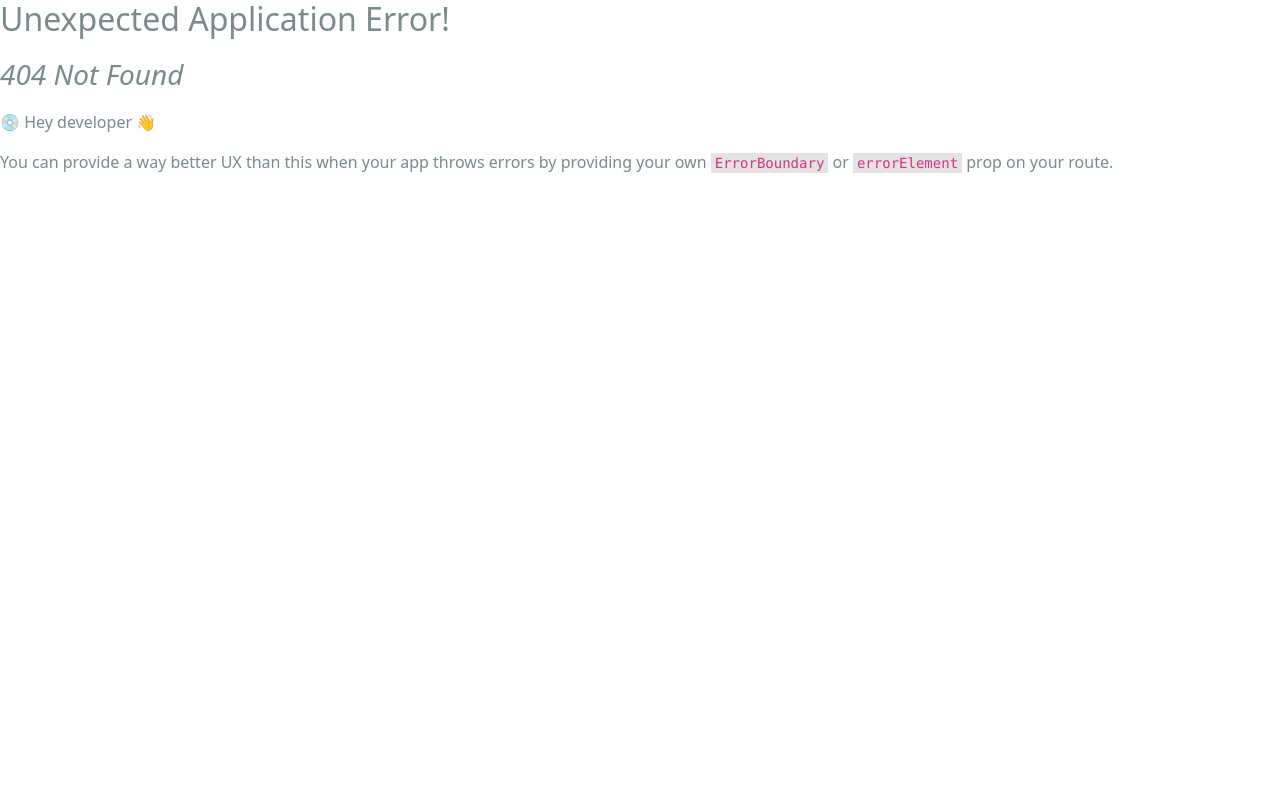
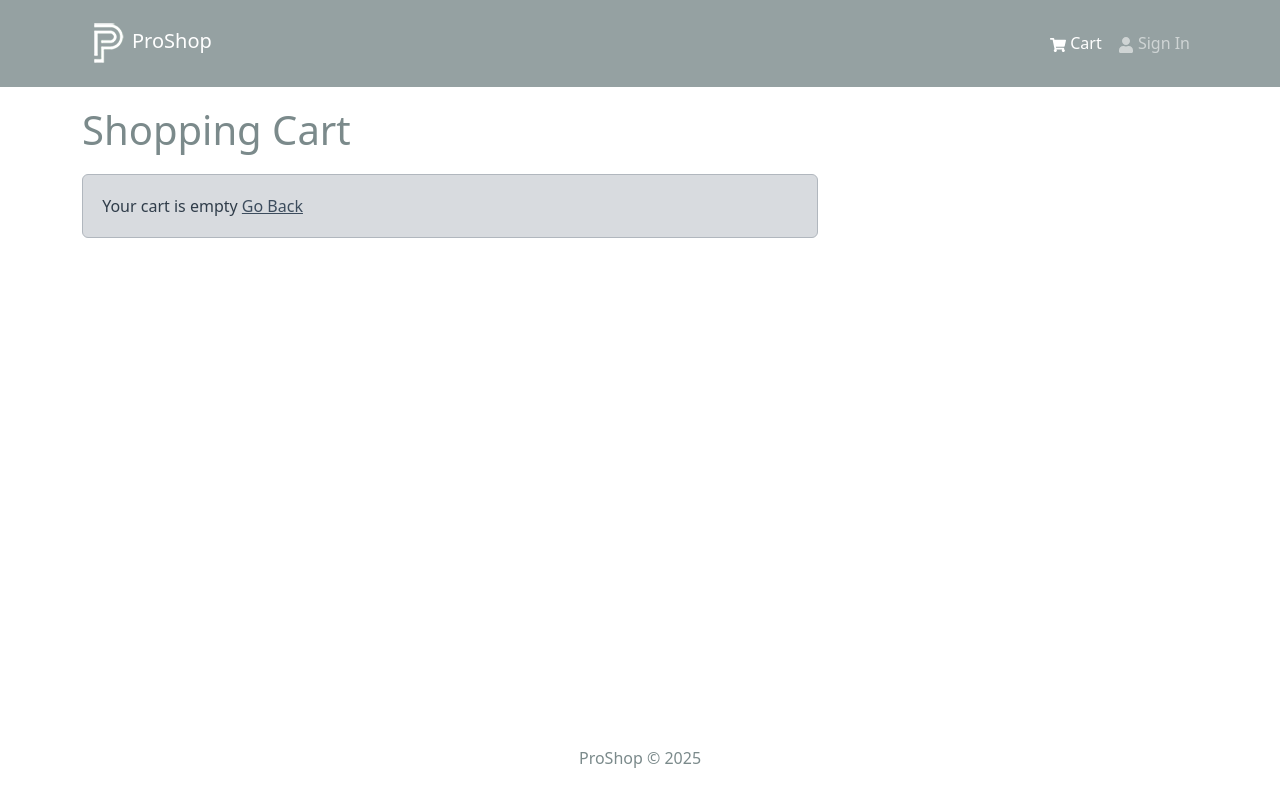
Before and after one commit to heyvishusri/proshop-v2, a React app in the folder frontend/: page /cart in a window 1280 px wide. Before the commit this address had no page. Shown: the top 802 px of the page. Built offline with nearby package versions, Linux system fonts and the light colour scheme; the HTML template or start-up script is replaced by a standard one.

Commit message:
add to cart ui updating...

```diff
--- a/frontend/src/components/Header.jsx
+++ b/frontend/src/components/Header.jsx
@@ -1,12 +1,16 @@
 import Container from "react-bootstrap/Container";
 import Nav from "react-bootstrap/Nav";
+import Badge from "react-bootstrap/Badge";
 import Navbar from "react-bootstrap/Navbar";
 import NavDropdown from "react-bootstrap/NavDropdown";
 import { FaShoppingCart, FaUser } from "react-icons/fa";
 import { LinkContainer } from "react-router-bootstrap";
+import { useSelector } from "react-redux";
 import logo from "../assets/logo.png";
 
 function CollapsibleExample() {
+  const { cartItems } = useSelector((state) => state.cart);
+  console.log(cartItems);
   return (
     <Navbar
       collapseOnSelect
@@ -30,6 +34,11 @@
             <LinkContainer to="/cart">
               <Nav.Link>
                 <FaShoppingCart /> Cart
+                {cartItems.length > 0 && (
+                  <Badge pill bg="success" style={{ marginLeft: "5px" }}>
+                    {cartItems.reduce((a, c) => a + c.qty, 0)}
+                  </Badge>
+                )}
               </Nav.Link>
             </LinkContainer>
             <LinkContainer to="/login">
--- a/frontend/src/components/Message.jsx
+++ b/frontend/src/components/Message.jsx
@@ -1,7 +1,7 @@
 import React from "react";
 import { Alert } from "react-bootstrap";
 
-const Message = (variant, children) => {
+const Message = ({ variant, children }) => {
   return <Alert variant={variant}>{children}</Alert>;
 };
 
--- a/frontend/src/main.jsx
+++ b/frontend/src/main.jsx
@@ -15,12 +15,14 @@
 import App from "./App.jsx";
 import HomeScreen from "./screens/HomeScreen.jsx";
 import ProductScreen from "./screens/ProductScreen.jsx";
+import CartScreen from "./screens/CartScreen.jsx";
 
 const router = createBrowserRouter(
   createRoutesFromElements(
     <Route path="/" element={<App />}>
       <Route index={true} path="/" element={<HomeScreen />} />
       <Route path="/product/:id" element={<ProductScreen />} />
+      <Route path="/cart" element={<CartScreen />} />
     </Route>
   )
 );
--- /dev/null
+++ b/frontend/src/screens/CartScreen.jsx
@@ -0,0 +1,54 @@
+import React from "react";
+import { Link, useNavigate } from "react-router-dom";
+import { useSelector, useDispatch } from "react-redux";
+import {
+  Row,
+  Col,
+  ListGroup,
+  Image,
+  Form,
+  Button,
+  Card,
+  ListGroupItem,
+} from "react-bootstrap";
+import { FaTrash } from "react-icons/fa";
+import Message from "../components/Message.jsx";
+
+const CartScreen = () => {
+  const navigate = useNavigate();
+  const dispatch = useDispatch();
+  const cart = useSelector((state) => state.cart);
+  const { cartItems } = cart;
+  return (
+    <div>
+      <Row>
+        <Col md={8}>
+          <h1 style={{ marginBottom: "20px" }}>Shopping Cart</h1>
+          {cartItems.length === 0 ? (
+            <Message>
+              Your cart is empty <Link to="/">Go Back</Link>
+            </Message>
+          ) : (
+            <ListGroup variant="flush">
+              {cartItems.map((item) => (
+                <ListGroup.Item key={item._id}>
+                  <Row>
+                    <Col md={2}>
+                      <Image src={item.image} alt={item.name} fluid rounded />
+                    </Col>
+                    <Col md={3}>
+                      <Link to={`/product/${item._id}`}>{item.name}</Link>
+                    </Col>
+                    <Col md={2}>${item.price}</Col>
+                  </Row>
+                </ListGroup.Item>
+              ))}
+            </ListGroup>
+          )}
+        </Col>
+      </Row>
+    </div>
+  );
+};
+
+export default CartScreen;
```
